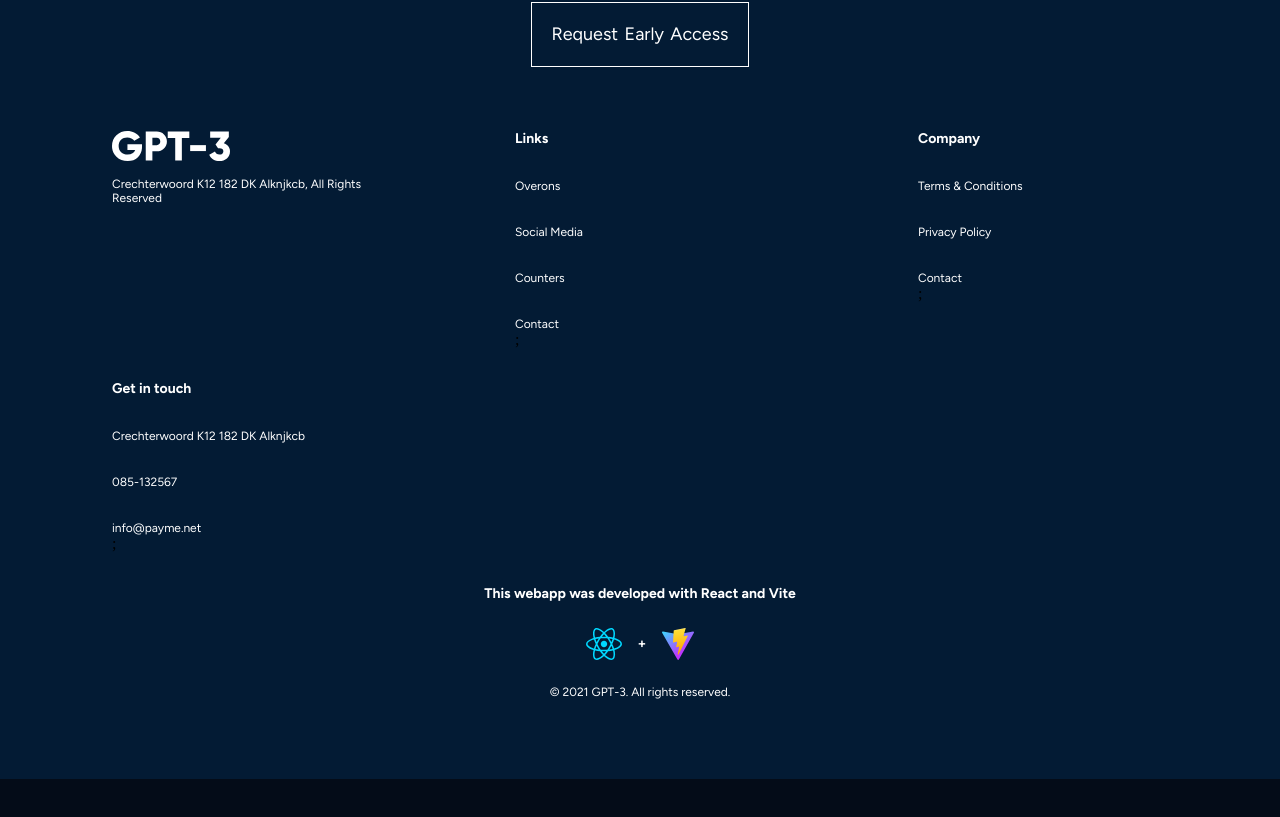
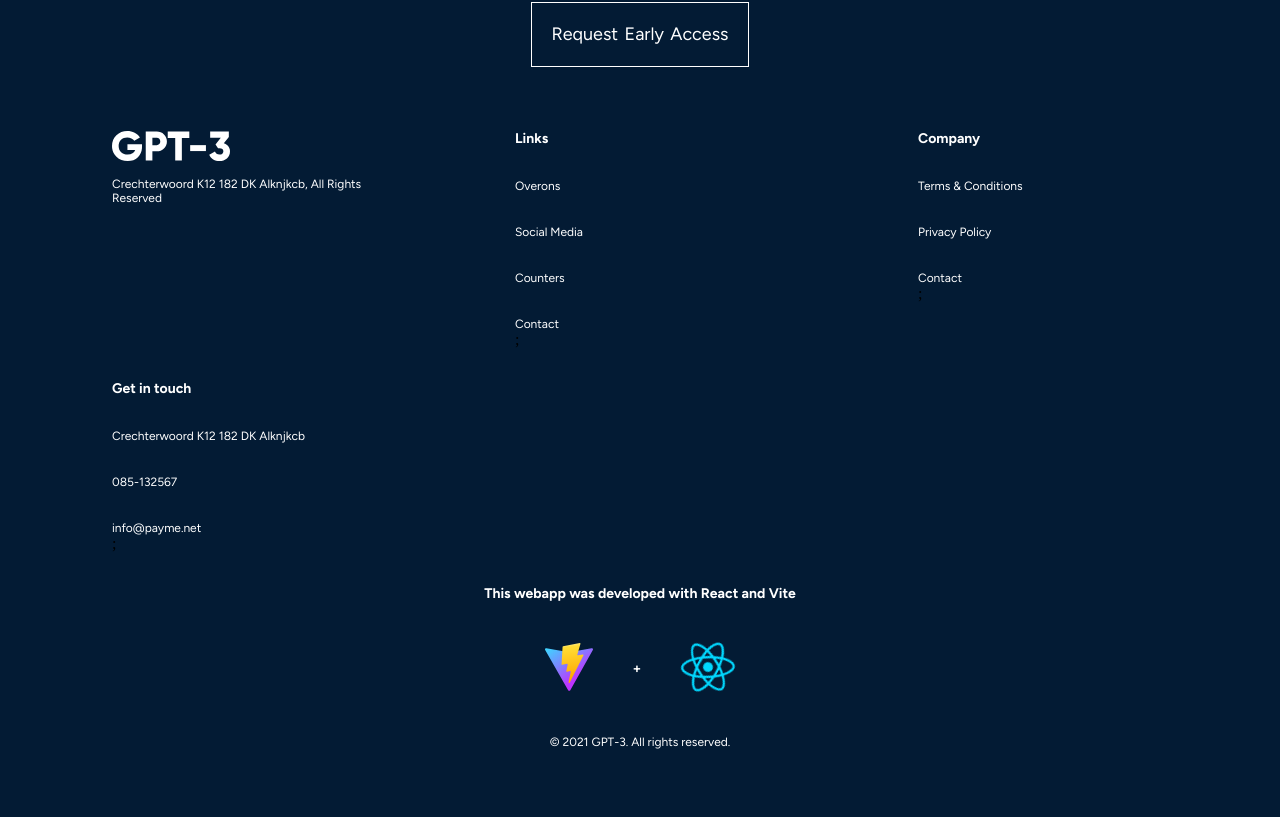
Before and after one commit to MiguelSuarez-hub/gpt3-ms, a React (Vite) app: page / in a window 1280 px wide. Shown: the part 4424-5241 px from the top of the page. Before the commit the page ends 5203 px from the top, so only its background shows below. Built offline with nearby package versions, Linux system fonts and the light colour scheme.

Commit message:
Added more styles to react and vite logo

```diff
--- a/src/containers/footer/Footer.jsx
+++ b/src/containers/footer/Footer.jsx
@@ -49,9 +49,13 @@ const Footer = () => {
       <div className='gpt3__footer-developed'>
         <p>This webapp was developed with React and Vite</p>
         <div className='gpt3__footer-developed_content'>
-          <img src={reactLogo} alt='react logo' />
+          <a href="https://vitejs.dev" target="_blank">
+            <img src={viteLogo} className="logo" alt="Vite logo" />
+          </a>
           <p>+</p>
-          <img src={viteLogo} alt='vite logo' />
+          <a href="https://react.dev" target="_blank">
+            <img src={reactLogo} className="logo react" alt="React logo" />
+          </a>
         </div>
       </div>
       <div className='gpt3__footer-copyright'>
--- a/src/containers/footer/footer.css
+++ b/src/containers/footer/footer.css
@@ -121,6 +121,36 @@
   align-items: center;
 }
 
+.logo {
+  height: 6em;
+  padding: 1.5em;
+  will-change: filter;
+  transition: filter 300ms;
+}
+
+.logo:hover {
+  filter: drop-shadow(0 0 2em #646cffaa);
+}
+
+.logo.react:hover {
+  filter: drop-shadow(0 0 2em #61dafbaa);
+}
+
+@keyframes logo-spin {
+  from {
+    transform: rotate(0deg);
+  }
+  to {
+    transform: rotate(360deg);
+  }
+}
+
+@media (prefers-reduced-motion: no-preference) {
+  a:nth-of-type(2) .logo {
+    animation: logo-spin infinite 20s linear;
+  }
+}
+
 @media screen and (max-width: 850px) {
   .gpt3__footer-heading h1 {
     font-size: 44px;
```
